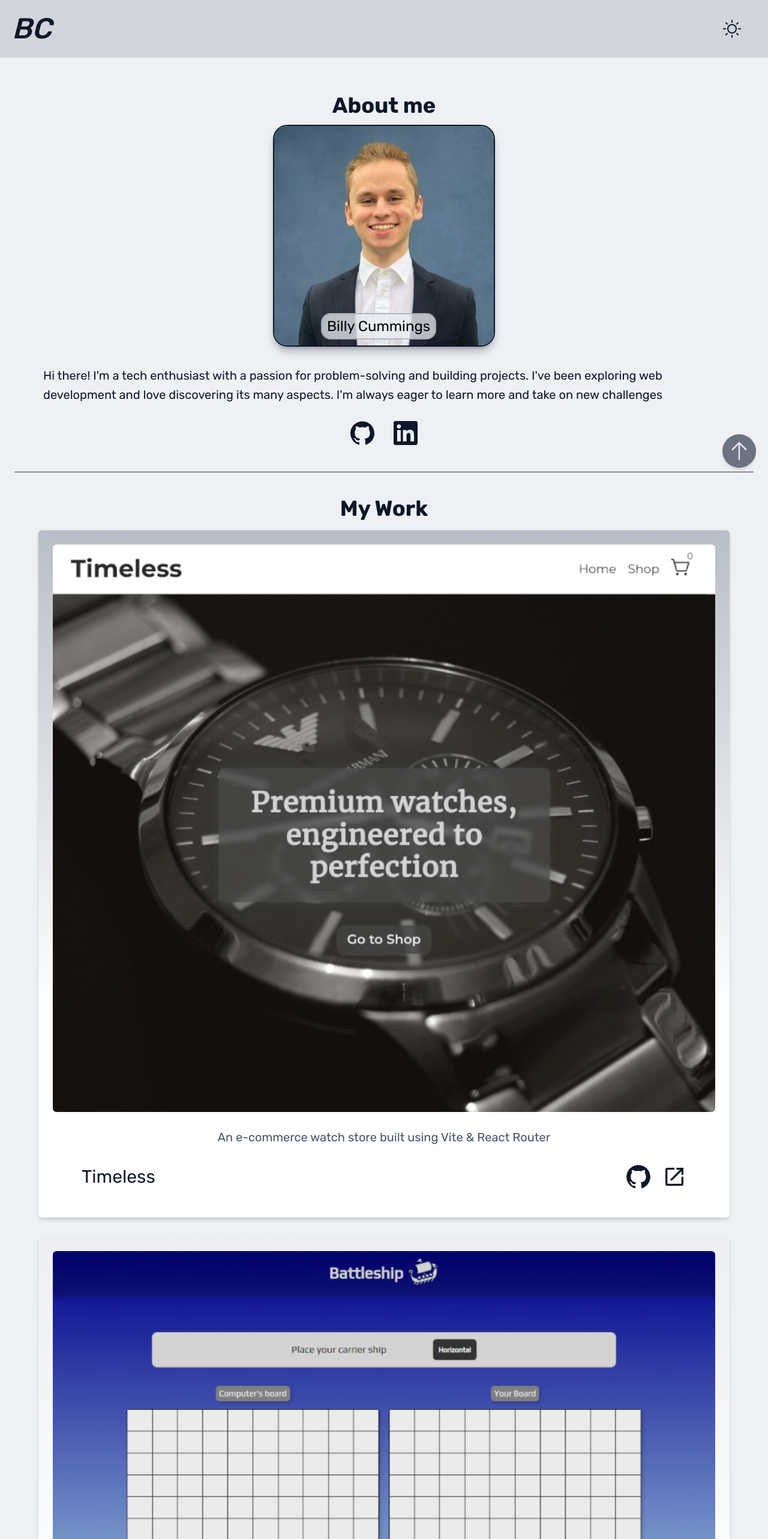
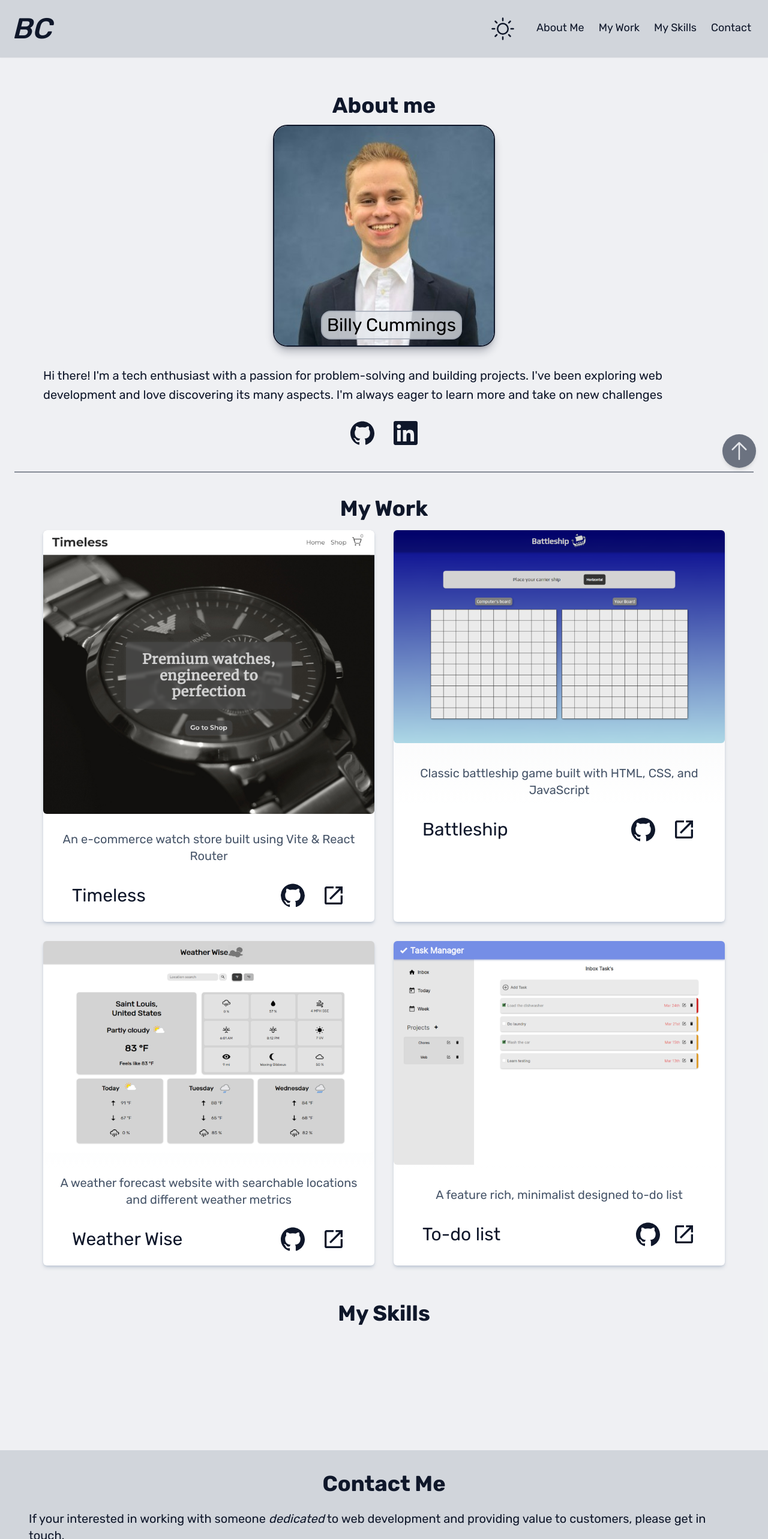
Before and after one commit to TheRealBill91/portfolio-site, a React (Vite) app: page / in a window 1280 px wide. Shown: the top 2566 px of the page at 60% size. Built offline with nearby package versions, Linux system fonts and the light colour scheme.

Commit message:
Continue implementing non mobile responsiveness

```diff
--- a/src/App.jsx
+++ b/src/App.jsx
@@ -25,7 +25,7 @@ function App() {
       id="mainWrapper"
       className={`${theme} ${
         mobileMenuVisible ? "fixed" : ""
-      } flex min-h-screen w-screen flex-col overflow-x-hidden font-rubik  `}
+      } flex min-h-screen w-full flex-col overflow-x-hidden font-rubik  `}
     >
       <Header
         toggleMobileMenu={toggleMobileMenu}
--- a/src/components/About.jsx
+++ b/src/components/About.jsx
@@ -18,7 +18,7 @@ export const About = memo(function About() {
           src={portrait}
           alt="portrait of Billy"
         />
-        <p className="  absolute bottom-3 left-14 rounded-2xl border-2 border-gray-400/70 bg-slate-100/70 p-1 px-2  text-center text-2xl text-black backdrop-blur-3xl dark:bg-slate-600/70 dark:text-gray-100 sm:left-20">
+        <p className="  absolute bottom-3 left-14 rounded-2xl border-2 border-gray-400/70 bg-slate-100/70 p-1 px-2  text-center text-2xl text-black backdrop-blur-3xl dark:bg-slate-600/70 dark:text-gray-100 sm:left-20 sm:text-3xl">
           Billy Cummings
         </p>
       </div>
--- a/src/components/BackToTop.jsx
+++ b/src/components/BackToTop.jsx
@@ -15,7 +15,7 @@ export function BackToTop({ mobileMenuVisible }) {
         onClick={scrollToTop}
         className={`${
           mobileMenuVisible ? "opacity-0" : ""
-        }   fixed bottom-5 right-5 z-10 rounded-full bg-gray-500 p-2 shadow-md ring-gray-100 ring-slate-900/80 active:ring-2 dark:shadow-slate-500/20  `}
+        }   fixed bottom-5 right-5 z-10 rounded-full bg-gray-500 hover:bg-gray-600 transition-colors p-2 shadow-md ring-gray-900 active:ring-2 dark:shadow-slate-500/20 dark:hover:shadow-lg dark:ring-gray-100  `}
         title="Back To Top"
       >
         <Icon
--- a/src/components/Footer.jsx
+++ b/src/components/Footer.jsx
@@ -5,10 +5,12 @@ export const Footer = memo(function Footer() {
   return (
     <footer
       id="contact"
-      className="flex flex-col items-center gap-3  bg-gray-300 p-6 pb-10 text-slate-900 dark:bg-gray-600 dark:text-slate-100"
+      className="flex flex-col items-center gap-3  bg-gray-300 p-6 pb-10 text-slate-900 dark:bg-gray-600 dark:text-slate-100 sm:gap-4"
     >
-      <h2 className="pb-2 pt-3 text-center text-3xl font-bold">Contact Me</h2>
-      <p className="mx-2  text-left text-lg leading-7">
+      <h2 className="pb-2 pt-3 text-center text-3xl font-bold sm:text-4xl">
+        Contact Me
+      </h2>
+      <p className="mx-2  text-left text-lg leading-7 sm:mx-6 sm:text-xl">
         If your interested in working with someone <em>dedicated</em> to web
         development and providing value to customers, please get in touch.
       </p>
--- a/src/components/Header.jsx
+++ b/src/components/Header.jsx
@@ -1,28 +1,21 @@
 import { MobileMenuBtn } from "./MobileMenuBtn";
 import { MobileMenu } from "./MobileMenu";
 import { Icon } from "./Icon";
-import { useState } from "react";
-import { Fade } from "./Fade";
+import { NavBar } from "./NavBar";
 
 export function Header(props) {
   const { mobileMenuVisible, toggleMobileMenu, toggleTheme, theme } = props;
-  const [visible, setVisibility] = useState(true);
-
-  const onVisibilityChange = () => {
-    setVisibility(!visible);
-  };
 
   return (
     <>
-      {mobileMenuVisible ? (
-        <MobileMenu toggleMobileMenu={toggleMobileMenu} />
-      ) : null}
+      {mobileMenuVisible ? <MobileMenu toggleMobileMenu={toggleMobileMenu} /> : null}
+
       <header className="content-left flex h-20  items-center justify-between bg-gray-300 pl-1 pr-5 text-left shadow-sm outline-slate-950 dark:bg-gray-600 sm:h-24 sm:pr-7">
         <h1 className=" self-center p-4 text-4xl font-medium italic text-slate-900 dark:text-slate-100 sm:text-5xl ">
           BC
         </h1>
 
-        <div className="flex items-center gap-5 text-slate-900 dark:text-slate-100">
+        <div className="flex items-center gap-7 text-slate-900 dark:text-slate-100">
           <button
             title="light theme toggle"
             onClick={toggleTheme}
@@ -30,18 +23,20 @@ export function Header(props) {
           >
             {theme === "dark" ? (
               <Icon
-                className="flex h-8 w-8 items-center justify-center sm:h-12 sm:w-12"
+                className="flex h-8 w-8 items-center justify-center transition-colors fill-gray-100 sm:h-10 sm:w-10 sm:hover:fill-slate-800 sm:dark:hover:fill-gray-200"
                 id="dark"
               />
             ) : (
-              <Icon className="h-8 w-8" id="light" />
+                <Icon
+                  className="fill-slate-gray-100 h-8  w-8 transition-colors  hover:text-slate-800 sm:h-10 sm:w-10 "
+                  id="light"
+                />
             )}
           </button>
+
           <MobileMenuBtn
             mobileMenuVisible={mobileMenuVisible}
             toggleMobileMenu={toggleMobileMenu}
-            onVisibilityChange={onVisibilityChange}
-            visible={visible}
           >
             {!mobileMenuVisible ? (
               <Icon
@@ -57,6 +52,9 @@ export function Header(props) {
               />
             )}
           </MobileMenuBtn>
+          {!mobileMenuVisible ? (
+            <NavBar toggleMobileMenu={toggleMobileMenu} />
+          ) : null}
         </div>
       </header>
     </>
--- a/src/components/MySkills.jsx
+++ b/src/components/MySkills.jsx
@@ -5,35 +5,35 @@ export function MySkills() {
     <>
       <h2
         id="mySkills"
-        className="py-2 text-center text-3xl font-bold text-slate-900 dark:text-slate-100 "
+        className="py-2 text-center text-3xl font-bold text-slate-900 [:target:text-color-green-100] target:outline-black dark:text-slate-100 sm:mt-3 sm:text-4xl "
       >
         My Skills
       </h2>
-      <div className="flex px-8  ">
-        <ul className="flex origin-center animate-skillsCarousel justify-between gap-8 px-11 text-center">
-          <li className="flex flex-col items-center gap-1 rounded-md bg-white p-4 px-8 text-slate-900 shadow-sm outline-2  outline-black dark:bg-gray-600 dark:text-gray-100 dark:shadow-slate-500/20">
-            <Icon id="HTML5" className="h-10 w-10  pb-2" />
-            <p>HTML</p>
+      <div className="outline-1px flex w-4/5 overflow-hidden rounded-md px-8 pt-2 sm:w-3/4 lg:w-4/5 ">
+        <ul className="flex origin-center animate-skillsCarousel  justify-between gap-8 px-11 text-center sm:animate-skillsCarouselSm lg:animate-skillsCarouselLg">
+          <li className="flex flex-col items-center gap-1 rounded-md bg-white p-4 px-8 text-slate-900 shadow-sm   dark:bg-gray-600  dark:text-gray-100 dark:shadow-slate-500/20 sm:gap-2 sm:p-6 sm:px-10">
+            <Icon id="HTML5" className="h-10 w-10  pb-2 sm:h-12 sm:w-12" />
+            <p className="sm: text-lg">HTML</p>
           </li>
-          <li className="flex flex-col items-center gap-1 rounded-md bg-white p-4 px-8 text-slate-900 shadow-sm dark:bg-gray-600 dark:text-gray-100 dark:shadow-slate-500/20 ">
-            <Icon id="CSS3" className=" h-10 w-10 pb-2" />
-            <p>CSS</p>
+          <li className="dark:shadow-slate-500/20sm:gap-2 flex flex-col items-center gap-1 rounded-md bg-white p-4 px-8 text-slate-900 shadow-sm dark:bg-gray-600 dark:text-gray-100 sm:gap-2 sm:p-6 sm:px-10 ">
+            <Icon id="CSS3" className=" h-10 w-10 pb-2 sm:h-12 sm:w-12" />
+            <p className="sm: text-lg">CSS</p>
           </li>
-          <li className="flex flex-col items-center gap-1 rounded-md bg-white p-4 text-slate-900  shadow-sm dark:bg-gray-600 dark:text-gray-100 dark:shadow-slate-500/20">
-            <Icon id="JavaScript" className="h-10 w-10 pb-2" />
-            <p className="">JavaScript</p>
+          <li className="flex flex-col items-center gap-1 rounded-md bg-white p-4 text-slate-900  shadow-sm dark:bg-gray-600 dark:text-gray-100 dark:shadow-slate-500/20 sm:gap-2 sm:p-6 sm:px-8">
+            <Icon id="JavaScript" className="h-10 w-10 pb-2 sm:h-12 sm:w-12" />
+            <p className="sm: text-lg">JavaScript</p>
           </li>
-          <li className="flex flex-col items-center gap-1 rounded-md bg-white p-4 px-8 text-slate-900 shadow-sm dark:bg-gray-600 dark:text-gray-100 dark:shadow-slate-500/20">
-            <Icon id="React" className="h-10 w-10 pb-2" />
-            <p className="">React</p>
+          <li className="flex flex-col items-center gap-1 rounded-md bg-white p-4 px-8 text-slate-900 shadow-sm dark:bg-gray-600 dark:text-gray-100 dark:shadow-slate-500/20 sm:gap-2 sm:p-6 sm:px-10">
+            <Icon id="React" className="h-10 w-10 pb-2 sm:h-12 sm:w-12" />
+            <p className="sm: text-lg">React</p>
           </li>
-          <li className="flex flex-col items-center gap-1 rounded-md bg-white p-4 px-8 text-slate-900 shadow-sm dark:bg-gray-600 dark:text-gray-100 dark:shadow-slate-500/20 ">
-            <Icon id="Git" className="h-10 w-10 pb-2" />
-            <p className="">Git</p>
+          <li className="flex flex-col items-center gap-1 rounded-md bg-white p-4 px-8 text-slate-900 shadow-sm dark:bg-gray-600 dark:text-gray-100 dark:shadow-slate-500/20 sm:gap-2 sm:p-6 sm:px-10 ">
+            <Icon id="Git" className="h-10 w-10 pb-2 sm:h-12 sm:w-12" />
+            <p className="sm: text-lg">Git</p>
           </li>
-          <li className="flex flex-col items-center gap-1 rounded-md bg-white p-4 px-6 text-slate-900 shadow-sm dark:bg-gray-600 dark:text-gray-100 dark:shadow-slate-500/20 ">
-            <Icon id="Tailwind" className="h-10 w-10 pb-2" />
-            <p className="">Tailwind</p>
+          <li className="flex flex-col items-center gap-1 rounded-md bg-white p-4 px-6 text-slate-900 shadow-sm dark:bg-gray-600 dark:text-gray-100 dark:shadow-slate-500/20 sm:gap-2 sm:p-6 sm:px-8 ">
+            <Icon id="Tailwind" className="h-10 w-10 pb-2 sm:h-12 sm:w-12" />
+            <p className="sm: text-lg">Tailwind</p>
           </li>
         </ul>
       </div>
--- a/src/components/MyWork.jsx
+++ b/src/components/MyWork.jsx
@@ -23,15 +23,16 @@ export const MyWork = memo(function MyWork() {
         My Work
       </h2>
 
-      <div className="flex flex-col gap-8">
-        <article className="shadow-slate-400/45   rounded-md bg-white  bg-gradient-to-t  from-white from-30% to-gray-400/70 shadow-md dark:rounded-md dark:bg-gray-600 dark:bg-gradient-to-t dark:from-gray-600 dark:to-gray-600 dark:shadow-slate-500/20 sm:mx-6 sm:p-6 ">
+      <div className=" flex  flex-col gap-8 sm:mx-8 lg:grid lg:grid-cols-2">
+        <article className="shadow-slate-400/45   rounded-md bg-white  bg-gradient-to-t  from-white from-30% to-gray-400/70 shadow-md dark:rounded-md dark:bg-gray-600 dark:bg-gradient-to-t dark:from-gray-600 dark:to-gray-600 dark:shadow-slate-500/20 sm:mx-10  sm:pl-0 sm:pr-0 sm:pt-0 lg:mx-0 ">
           <img
-            className="rounded-md rounded-b-none px-0 sm:rounded-b-md"
+            className="rounded-md rounded-b-none px-0 sm:w-full sm:rounded-b-md "
             src={timelesslg}
             srcSet={`${timelessmd} 767w, ${timelesssml} 500w `}
             sizes="(max-width: 600px) 500px, (max-width: 900px) 767px, 1138px "
             alt="watch e-commerce store home page"
           ></img>
+
           <div className=" flex flex-col gap-6 p-6  pt-4 dark:rounded-b-md sm:mt-3 sm:gap-8 ">
             <p className=" text-center text-lg text-slate-600 dark:text-gray-300 sm:text-xl">
               {" "}
@@ -39,7 +40,7 @@ export const MyWork = memo(function MyWork() {
             </p>
             <div className=" flex items-center justify-between px-2  text-slate-900 dark:text-gray-100 sm:px-6 ">
               <h3 className="text-center text-2xl sm:text-3xl ">Timeless </h3>
-              <div className="flex gap-5">
+              <div className="flex gap-5 sm:gap-7">
                 <a
                   className="group"
                   aria-label="Github project link"
@@ -48,7 +49,7 @@ export const MyWork = memo(function MyWork() {
                   rel="noreferrer"
                 >
                   <Icon
-                    className=" group-hover: fill-white-400 h-8 w-8 rounded-full sm:h-10 sm:w-10  "
+                    className="transition-colors group-hover: fill-white-400 h-8 w-8  rounded-full text-slate-900 hover:text-slate-800 dark:text-gray-100 dark:hover:text-gray-200 sm:h-10 sm:w-10  "
                     id={GITHUB_SVG_ID}
                   />
                 </a>
@@ -59,7 +60,7 @@ export const MyWork = memo(function MyWork() {
                   href="https://timelesswatches.netlify.app/"
                 >
                   <Icon
-                    className="h-8 w-8 sm:h-10 sm:w-10"
+                    className="transition-colors h-8 w-8 text-slate-900 hover:text-slate-800 dark:text-gray-100 dark:hover:text-gray-200 sm:h-10 sm:w-10"
                     id={OPEN_IN_NEW_ID}
                   />
                 </a>
@@ -67,7 +68,7 @@ export const MyWork = memo(function MyWork() {
             </div>
           </div>
         </article>
-        <article className="shadow-slate-400/45 rounded-md bg-white bg-gradient-to-t from-white from-30% to-gray-200/70 shadow-md dark:rounded-md  dark:bg-gray-600 dark:bg-gradient-to-t dark:from-gray-600 dark:to-gray-600 dark:shadow-slate-500/20 sm:mx-6 sm:p-6">
+        <article className="shadow-slate-400/45 rounded-md bg-white bg-gradient-to-t from-white from-30% to-gray-200/70 shadow-md dark:rounded-md  dark:bg-gray-600 dark:bg-gradient-to-t dark:from-gray-600 dark:to-gray-600 dark:shadow-slate-500/20 sm:mx-10 sm:p-6 sm:pb-0 sm:pl-0 sm:pr-0 sm:pt-0 lg:mx-0">
           <img
             src={battleshiplg}
             srcSet={`${battleshipmd} 767w, ${battleshipsml} 500w `}
@@ -79,16 +80,21 @@ export const MyWork = memo(function MyWork() {
             <p className="text-center text-lg text-slate-600 dark:text-gray-300 sm:text-xl ">
               Classic battleship game built with HTML, CSS, and JavaScript
             </p>
-            <div className="flex items-center justify-between gap-6  text-slate-900 dark:text-gray-100 ">
-              <h3 className="text-center text-2xl capitalize">battleship </h3>
-              <div className="flex gap-5">
+            <div className="flex items-center justify-between gap-6  text-slate-900 dark:text-gray-100 sm:px-6 ">
+              <h3 className="text-center text-2xl capitalize sm:text-3xl">
+                battleship{" "}
+              </h3>
+              <div className="flex gap-5 sm:gap-7">
                 <a
                   aria-label="Github project link"
                   target="_blank"
                   rel="noreferrer"
                   href="https://github.com/TheRealBill91/Battleship-Odin-Project"
                 >
-                  <Icon className="h-8 w-8" id={GITHUB_SVG_ID} />
+                  <Icon
+                    className="transition-colors h-8 w-8 text-slate-900 hover:text-slate-800 dark:text-gray-100 dark:hover:text-gray-200 sm:h-10 sm:w-10"
+                    id={GITHUB_SVG_ID}
+                  />
                 </a>
                 <a
                   aria-label="open in browser icon"
@@ -96,13 +102,16 @@ export const MyWork = memo(function MyWork() {
                   rel="noreferrer"
                   href="https://therealbill91.github.io/Battleship-Odin-Project/"
                 >
-                  <Icon className="h-8 w-8" id={OPEN_IN_NEW_ID} />
+                  <Icon
+                    className="transition-colors h-8 w-8 text-slate-900 hover:text-slate-800 dark:text-gray-100 dark:hover:text-gray-200 sm:h-10 sm:w-10"
+                    id={OPEN_IN_NEW_ID}
+                  />
                 </a>
               </div>
             </div>
           </div>
         </article>
-        <article className="shadow-slate-400/45 rounded-md bg-white bg-gradient-to-t from-white from-30% to-gray-200/70 shadow-md dark:rounded-md  dark:bg-gray-600 dark:bg-gradient-to-t dark:from-gray-600 dark:to-gray-600 dark:shadow-slate-500/20 sm:mx-6 sm:p-6">
+        <article className="shadow-slate-400/45 rounded-md bg-white bg-gradient-to-t from-white from-30% to-gray-200/70 shadow-md dark:rounded-md  dark:bg-gray-600 dark:bg-gradient-to-t dark:from-gray-600 dark:to-gray-600 dark:shadow-slate-500/20 sm:mx-10 sm:p-6 sm:pb-0 sm:pl-0 sm:pr-0 sm:pt-0 lg:mx-0">
           <img
             src={weatherlg}
             srcSet={`${weathermd} 767w, ${weathersml} 500w `}
@@ -115,16 +124,21 @@ export const MyWork = memo(function MyWork() {
               A weather forecast website with searchable locations and different
               weather metrics
             </p>
-            <div className="flex items-center justify-between gap-6  text-slate-900 dark:text-gray-100 ">
-              <h3 className="text-center text-2xl">Weather Wise </h3>
-              <div className="flex gap-5">
+            <div className="flex items-center justify-between gap-6  text-slate-900 dark:text-gray-100 sm:px-6 ">
+              <h3 className="text-center text-2xl sm:text-3xl">
+                Weather Wise{" "}
+              </h3>
+              <div className="flex gap-5 sm:gap-7">
                 <a
                   aria-label="Github project link"
                   target="_blank"
                   rel="noreferrer"
                   href="https://github.com/TheRealBill91/Weather-Forecast-Site"
                 >
-                  <Icon className="h-8 w-8" id={GITHUB_SVG_ID} />
+                  <Icon
+                    className="transition-colors h-8 w-8 text-slate-900 hover:text-slate-800 dark:text-gray-100 dark:hover:text-gray-200 sm:h-10 sm:w-10"
+                    id={GITHUB_SVG_ID}
+                  />
                 </a>
                 <a
                   aria-label="open in browser icon"
@@ -132,13 +146,16 @@ export const MyWork = memo(function MyWork() {
                   rel="noreferrer"
                   href="https://therealbill91.github.io/Weather-Forecast-Site/"
                 >
-                  <Icon className="h-8 w-8" id={OPEN_IN_NEW_ID} />
+                  <Icon
+                    className="transition-colors h-8 w-8 text-slate-900 hover:text-slate-800 dark:text-gray-100 dark:hover:text-gray-200 sm:h-10 sm:w-10"
+                    id={OPEN_IN_NEW_ID}
+                  />
                 </a>
               </div>
             </div>
           </div>
         </article>
-        <article className="shadow-slate-400/45 rounded-md bg-white bg-gradient-to-t from-white from-30% to-gray-200/70 shadow-md dark:bg-gray-600 dark:bg-gradient-to-t dark:from-gray-600 dark:to-gray-600 dark:shadow-slate-500/20 sm:mx-6 sm:p-6 ">
+        <article className="shadow-slate-400/45 rounded-md bg-white bg-gradient-to-t from-white from-30% to-gray-200/70 shadow-md dark:bg-gray-600 dark:bg-gradient-to-t dark:from-gray-600 dark:to-gray-600 dark:shadow-slate-500/20 sm:mx-10 sm:p-6 sm:pb-0 sm:pl-0 sm:pr-0 sm:pt-0 lg:mx-0 ">
           <img
             className="rounded-md rounded-b-none sm:rounded-b-md"
             alt="todo list website home page"
@@ -150,8 +167,8 @@ export const MyWork = memo(function MyWork() {
             <p className="text-center text-lg text-slate-600 dark:text-gray-300 sm:text-xl ">
               A feature rich, minimalist designed to-do list
             </p>
-            <div className="flex items-center justify-between px-1 text-slate-900 dark:text-gray-100">
-              <h3 className="text-center text-2xl">To-do list</h3>
+            <div className="flex items-center justify-between px-1 text-slate-900 dark:text-gray-100 sm:px-6">
+              <h3 className="text-center text-2xl sm:text-3xl">To-do list</h3>
               <div className="flex gap-5">
                 <a
                   aria-label="Github project link"
@@ -159,7 +176,10 @@ export const MyWork = memo(function MyWork() {
                   rel="noreferrer"
                   href="https://github.com/TheRealBill91/Todo-List"
                 >
-                  <Icon className="h-8 w-8" id={GITHUB_SVG_ID} />
+                  <Icon
+                    className="transition-colors h-8 w-8 text-slate-900 hover:text-slate-800 dark:text-gray-100 dark:hover:text-gray-200 sm:h-10 sm:w-10"
+                    id={GITHUB_SVG_ID}
+                  />
                 </a>
                 <a
                   aria-label="open in browser icon"
@@ -167,7 +187,10 @@ export const MyWork = memo(function MyWork() {
                   rel="noreferrer"
                   href="https://therealbill91.github.io/Todo-List/"
                 >
-                  <Icon className="h-8 w-8" id={OPEN_IN_NEW_ID} />
+                  <Icon
+                    className="transition-colors h-8 w-8 text-slate-900 hover:text-slate-800 dark:text-gray-100 dark:hover:text-gray-200 sm:h-10 sm:w-10"
+                    id={OPEN_IN_NEW_ID}
+                  />
                 </a>
               </div>
             </div>
--- /dev/null
+++ b/src/components/NavBar.jsx
@@ -0,0 +1,36 @@
+export function NavBar() {
+  return (
+    <nav className="hidden  sm:block">
+      <ul className="flex gap-6 text-lg capitalize">
+        <a
+          href="#about"
+          className="group text-slate-900 transition hover:text-slate-800 dark:text-gray-100 dark:hover:text-gray-200 "
+        >
+          about me
+          <li className="duration-400 h-1 max-w-0 bg-slate-900 transition-all group-hover:max-w-full group-hover:bg-slate-800 dark:group-hover:bg-gray-200 "></li>
+        </a>
+        <a
+          href="#myWork"
+          className="group text-slate-900 transition hover:text-slate-800 dark:text-gray-100"
+        >
+          my work
+          <li className="duration-400 h-1 max-w-0 bg-slate-900 transition-all group-hover:max-w-full group-hover:bg-slate-800 dark:bg-gray-100 dark:group-hover:bg-gray-200 "></li>
+        </a>
+        <a
+          href="#mySkills"
+          className="group text-slate-900 transition hover:text-slate-800 dark:text-gray-100 "
+        >
+          my skills
+          <li className="duration-400 h-1 max-w-0 bg-slate-900 transition-all group-hover:max-w-full group-hover:bg-slate-800 dark:bg-gray-100 dark:group-hover:bg-gray-200 "></li>
+        </a>
+        <a
+          href="#contact"
+          className="group text-slate-900  transition hover:text-slate-800 dark:text-gray-100 "
+        >
+          contact
+          <li className="duration-400 h-1 max-w-0 bg-slate-900 transition-all group-hover:max-w-full group-hover:bg-slate-800 dark:bg-gray-100 dark:group-hover:bg-gray-200 "></li>
+        </a>
+      </ul>
+    </nav>
+  );
+}
--- a/tailwind.config.cjs
+++ b/tailwind.config.cjs
@@ -21,20 +21,40 @@ export default {
           "100%": { opacity: 0 },
         },
         skillsCarousel: {
-          "0%": { transform: "translateX(-600px)" },
+          "0%": { transform: "translateX(-950px)" },
+          "100%": { transform: "translateX(400px)" },
+        },
+        skillsCarouselSm: {
+          "0%": { transform: "translateX(-1200px)" },
           "100%": { transform: "translateX(600px)" },
+        },
+        skillsCarouselLg: {
+          "0%": {transform: "translateX(-1400px)"},
+          "100%": {transform: "translateX(800px)"}
         },
         lightThemeFadeOut: {
           "0%": { opacity: "100" },
-          "100%": { opacity: "0" },
+          "100%": { opacity: "0", rotate: "180deg" },
+        },
+        lightThemeFadeIn: {
+          "0%": { opacity: "0" },
+          "100%": { opacity: "100" },
+        },
+        darkModeToggleRotate: {
+          "0%": { transform: "rotate(0deg)" },
+          "100%": { transform: "rotate(180deg)" },
         },
       },
       animation: {
         headerLogoFade: "headerLogoFade 1.5s ease-in 1 ",
         mobileMenuFadeIn: "mobileMenuFadeIn 800ms ease-in",
         mobileMenuFadeOut: "mobileMenuFadeOut 4s ease-out",
-        skillsCarousel: "skillsCarousel 14s ease-in infinite",
-        lightThemeFadeOut: "lightThemeFadeOut 1s ease-in 1",
+        skillsCarousel: "skillsCarousel 12s linear infinite",
+        skillsCarouselSm: "skillsCarouselSm 14s linear infinite",
+        skillsCarouselLg: "skillsCarouselLg 14s linear infinite",
+        lightThemeFadeOut: "lightThemeFadeOut 1s ease-out 1",
+        lightThemeFadeIn: "lightThemeFadeIn 1s ease-in 1s 1",
+        darkModeToggleRotate: "darkModeToggleRotate 1s ease-in"
       },
     },
   },
```
Also changed, not shown: src/components/Fade.jsx (+10 -6 lines), src/components/MobileMenu.jsx (+33 -5 lines), src/components/SocialLinks.jsx (+8 -2 lines), src/assets/icons.svg.
